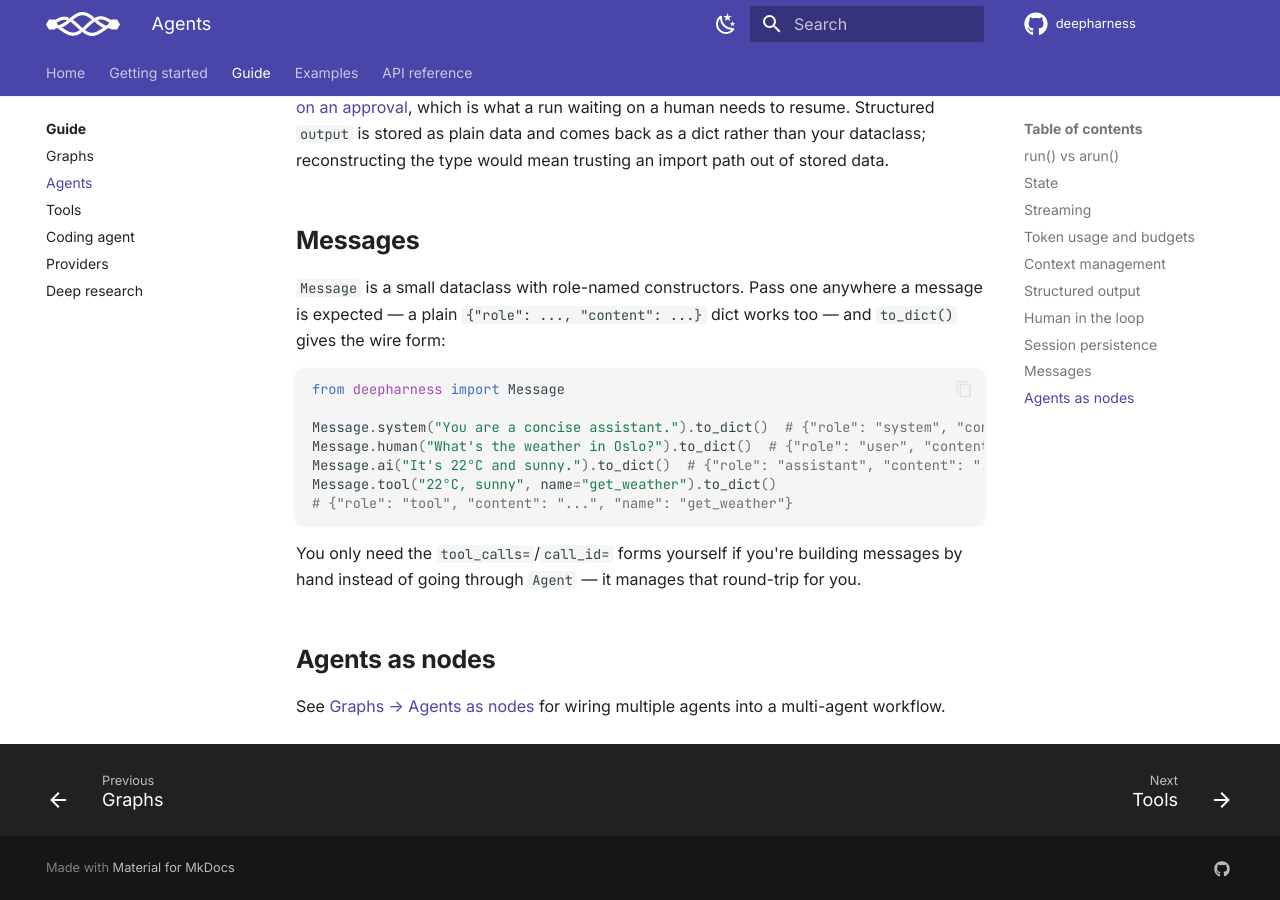
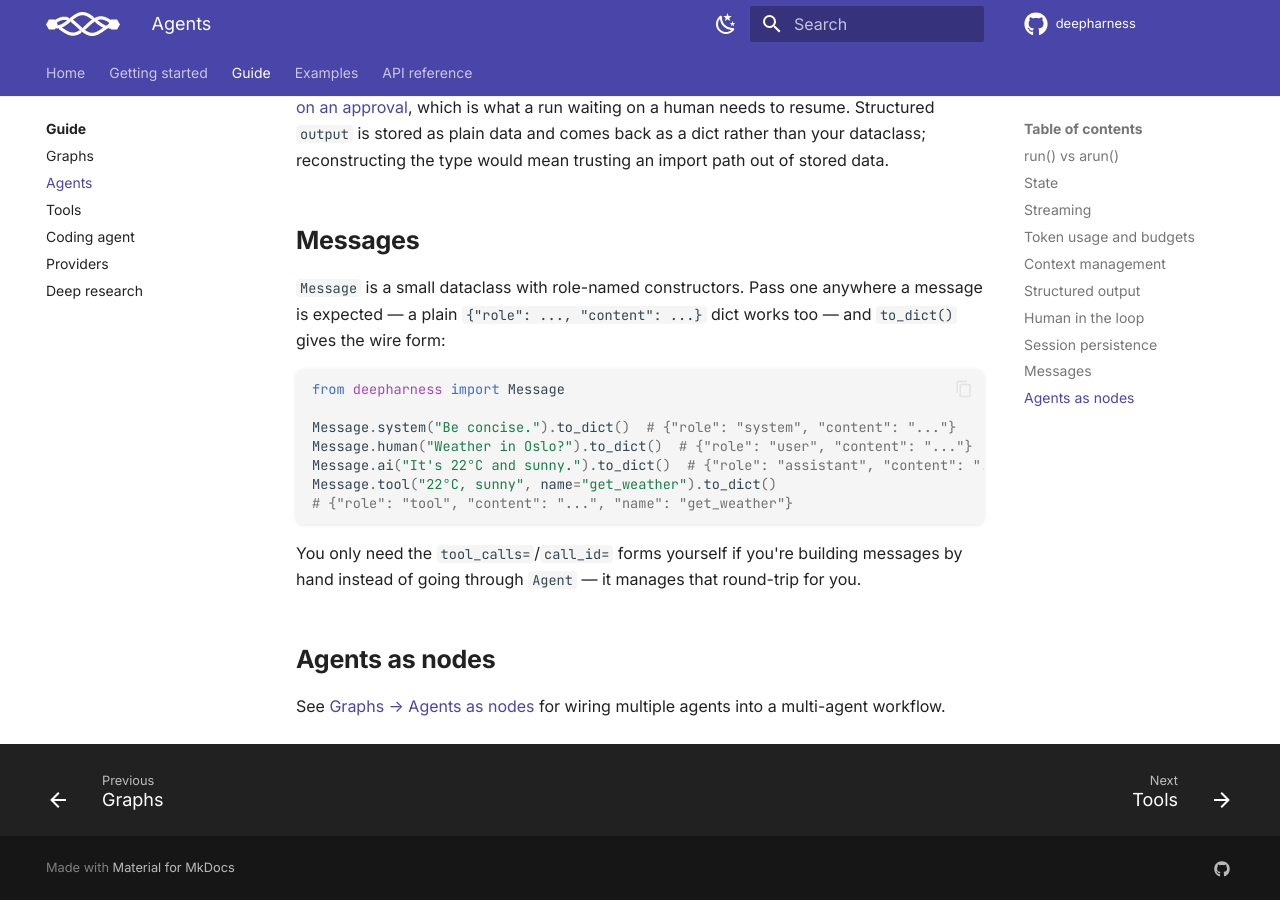
Before and after one commit to sayedshaun/deepharness, an MkDocs documentation site: the page built from docs/guide/agents.md, in a window 1280 px wide and 900 px high, scrolled down 7249 px. Built offline with MkDocs 1.6.1 and Material for MkDocs 9.7.7, drawn with Linux system fonts in a browser that asks for light colours; comment, search, counter and statistics services are not loaded.

Commit message:
style: format the agents guide Message example

````diff
--- a/docs/guide/agents.md
+++ b/docs/guide/agents.md
@@ -327,8 +327,8 @@ wire form:
 ```python
 from deepharness import Message
 
-Message.system("You are a concise assistant.").to_dict()  # {"role": "system", "content": "..."}
-Message.human("What's the weather in Oslo?").to_dict()  # {"role": "user", "content": "..."}
+Message.system("Be concise.").to_dict()  # {"role": "system", "content": "..."}
+Message.human("Weather in Oslo?").to_dict()  # {"role": "user", "content": "..."}
 Message.ai("It's 22°C and sunny.").to_dict()  # {"role": "assistant", "content": "..."}
 Message.tool("22°C, sunny", name="get_weather").to_dict()
 # {"role": "tool", "content": "...", "name": "get_weather"}
````
